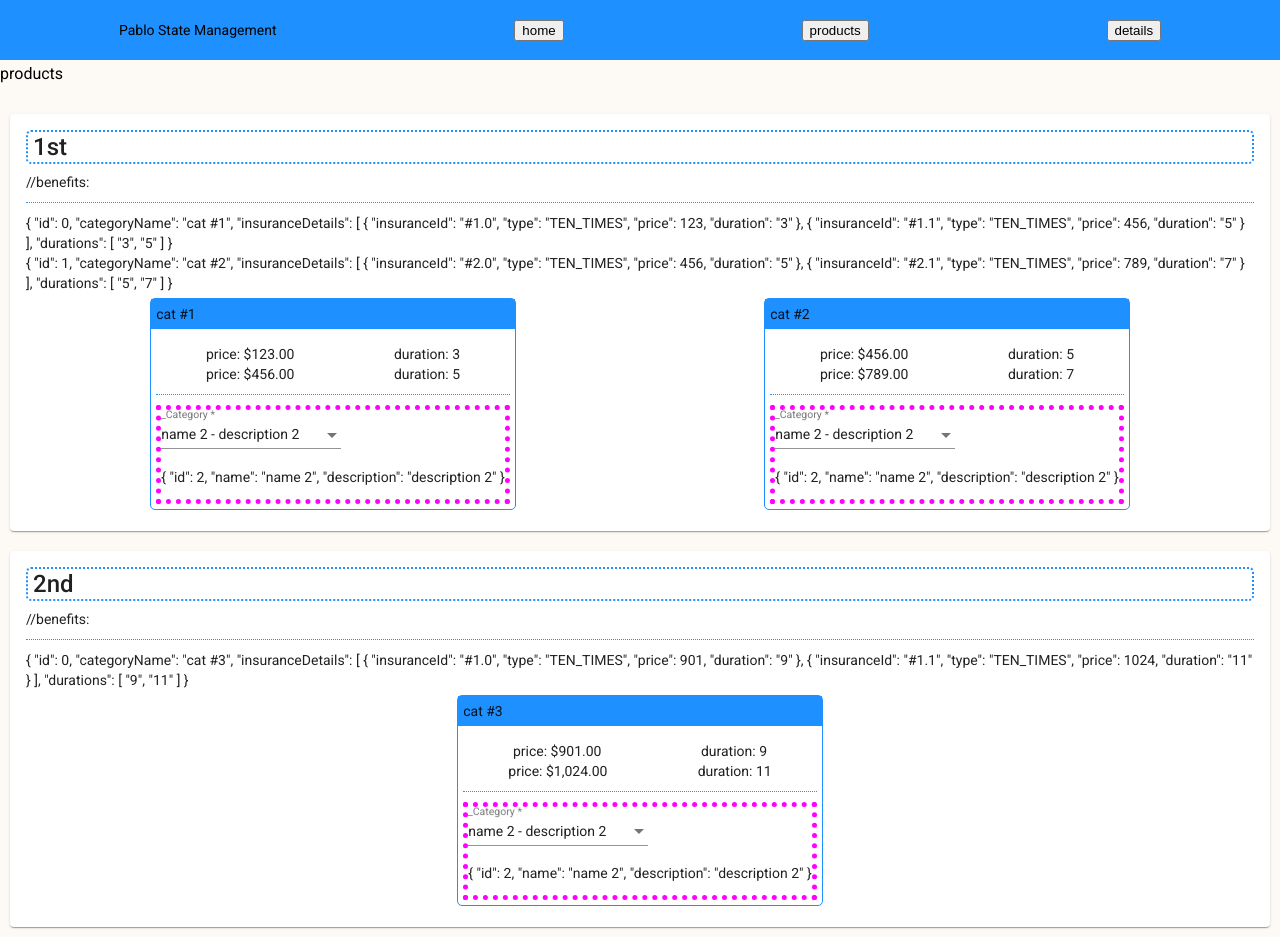
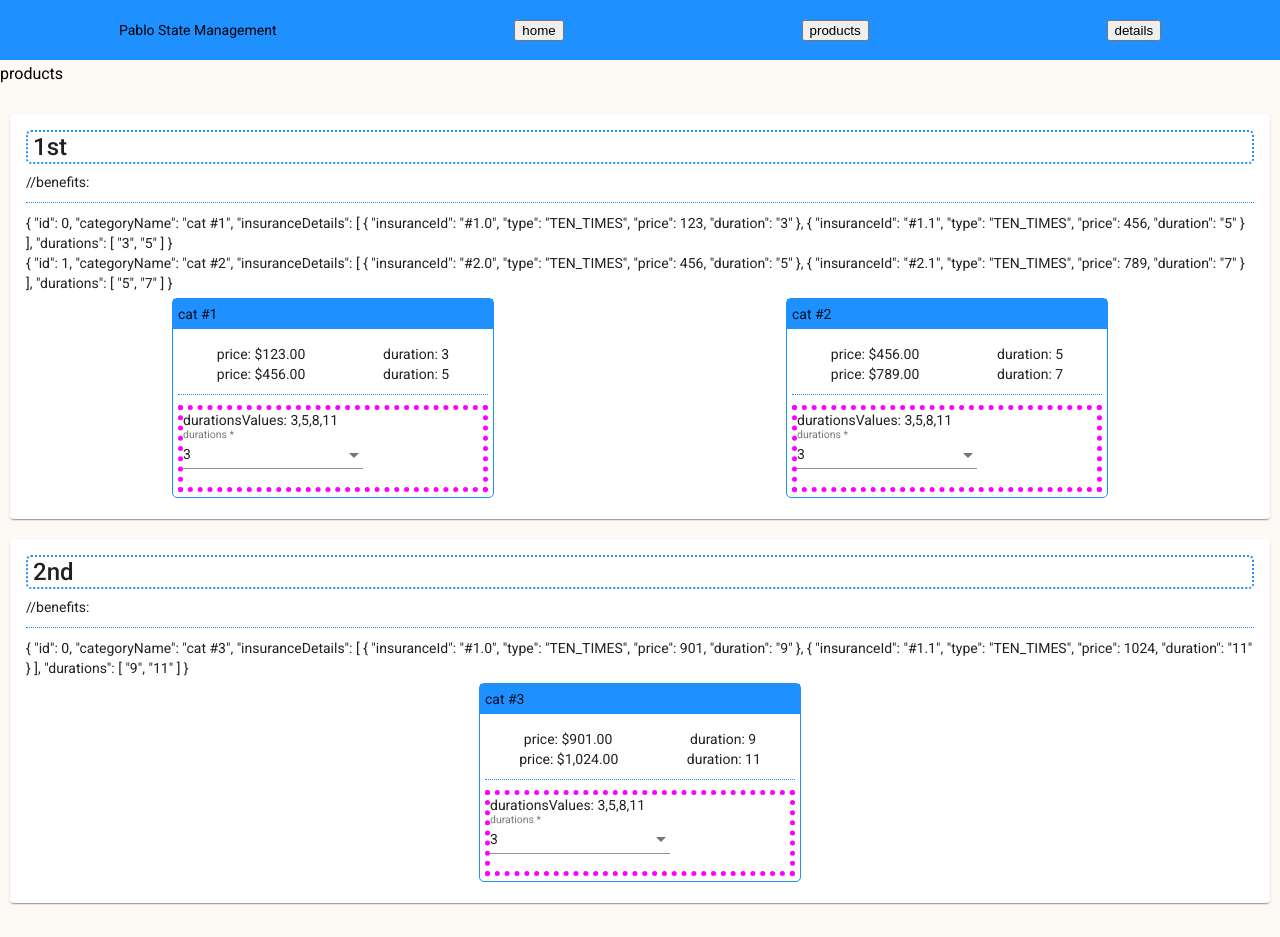
Before and after one commit to pawel-stolka/pg, an Angular app: page /products in a window 1280 px wide. After the commit the page ends 913 px from the top, so only its background shows below. Built offline with nearby package versions, Linux system fonts and the light colour scheme.

Commit message:
start working :)

```diff
--- a/src/app/features/products/categories/categories.component.html
+++ b/src/app/features/products/categories/categories.component.html
@@ -18,6 +18,24 @@
       <div class="divider"></div>
 
       <div class="select">
+        <div>durationsValues: {{ durationsValues }}</div>
+        <form [formGroup]="durationsForm">
+          <mat-form-field class="full-width">
+            <mat-select placeholder="durations" formControlName="durations">
+              <!-- <mat-option>--</mat-option> -->
+              <mat-option
+                *ngFor="let duration of durationsValues"
+                [value]="duration"
+              >
+                {{ duration  }}
+              </mat-option>
+            </mat-select>
+          </mat-form-field>
+          <!-- <p>{{durationsForm.get('durations')?.value | json}}</p> -->
+        </form>
+      </div>
+
+      <div class="select0">
         <form [formGroup]="patientCategory">
           <mat-form-field class="full-width">
             <mat-select placeholder="_Category" formControlName="category">
--- a/src/app/features/products/categories/categories.component.ts
+++ b/src/app/features/products/categories/categories.component.ts
@@ -5,7 +5,7 @@ import {
   FormGroup,
   Validators,
 } from '@angular/forms';
-import { Observable, delay, of } from 'rxjs';
+import { Observable, delay, of, tap } from 'rxjs';
 import { Category } from 'src/app/services/product.service';
 
 @Component({
@@ -21,8 +21,10 @@ export class CategoriesComponent {
 
   durationForm: FormControl = new FormControl(); //'bla', Validators.required);
 
-  patientCategory: FormGroup; // = new FormGroup(null);
+  durationsForm: FormGroup;
+  durationsValues: string[] = []
 
+  patientCategory: FormGroup;
   patientCategories = [
     {
       id: 1,
@@ -42,16 +44,26 @@ export class CategoriesComponent {
   ];
 
   constructor(private fb: FormBuilder) {
-    this.durations$ = getDurations();
+    this.durationsForm = this.fb.group({
+      durations: [null, Validators.required],
+    });
+    this.durations$ = getDurations().pipe(
+      tap(x => {
+        this.durationsValues = x;
+        const toSelect = this.durationsValues[0];
+        this.durationsForm.get('durations')?.setValue(toSelect)
+
+      })
+    )
+
     this.patientCategory = this.fb.group({
       category: [null, Validators.required],
     });
-    const toSelect = this.patientCategories.find((c) => c.id == 2);
-    this.patientCategory.get('category')?.setValue(toSelect);
+    const toSelect0 = this.patientCategories.find((c) => c.id == 2);
+    this.patientCategory.get('category')?.setValue(toSelect0);
   }
 
-  ngOnInit() {
-  }
+  ngOnInit() {}
 
   /*
   animalsSub: any = null;
```
